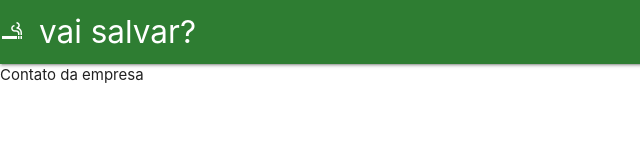
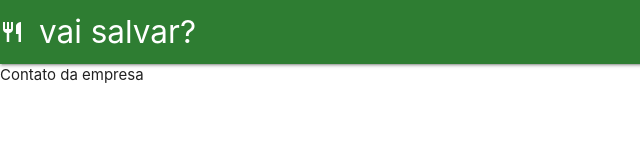
Before and after one commit to alef050901/alef050901.github.io, a plain HTML site: page pages/contato.html in a window 1280 px wide. Shown: the full height of the page, 0-640 px from the left. Drawn offline with Linux system fonts and the light colour scheme.

Commit message:
Update contato.html

```diff
--- a/pages/contato.html
+++ b/pages/contato.html
@@ -14,7 +14,7 @@
     <body>
        <nav class="green darken-3">
     <div class="nav-wrapper">
-      <a href="../index.html" class="brand-logo">vai salvar? <i class="material-icons">smoking_rooms</i></a>
+      <a href="../index.html" class="brand-logo">vai salvar? <i class="material-icons">restaurant</i></a>
       <a href="#" data-target="mobile-demo" class="sidenav-trigger"><i class="material-icons">menu</i></a>
       <ul class="right hide-on-med-and-down">
         <li><a href="pages/contato.html">contato</a></li>
```
